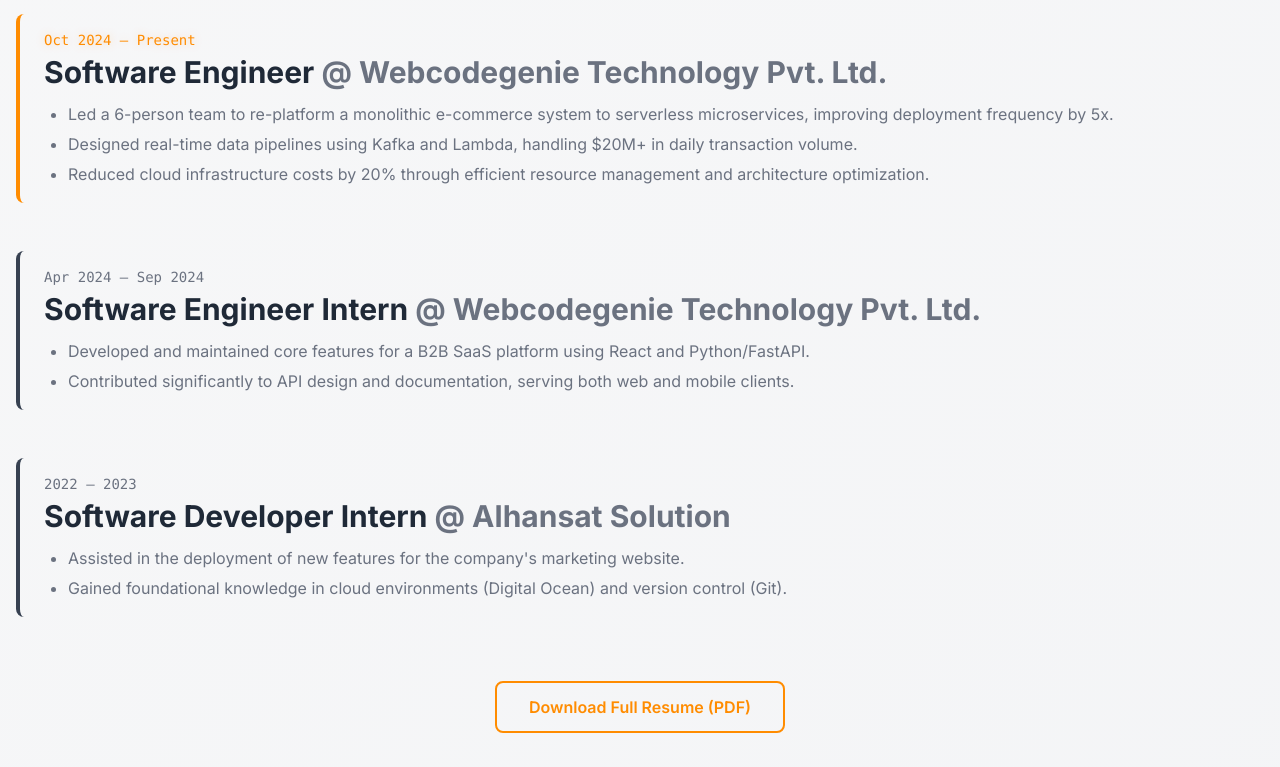
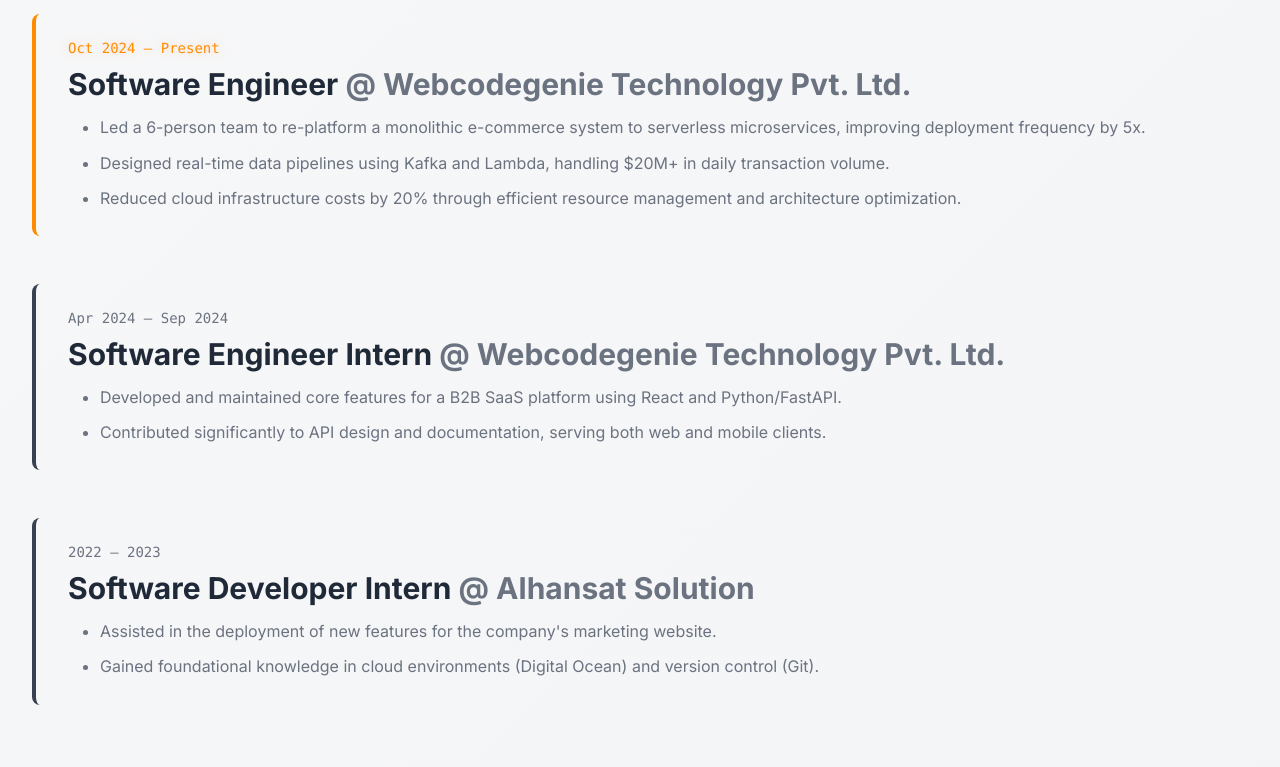
Before and after one commit to mkpatel-247/meet-portfolio-dev, an Angular app: page / in a window 1280 px wide. Shown: the part 2772-3539 px from the top of the page. Built offline with nearby package versions, Linux system fonts and the light colour scheme.

Commit message:
[MP-22] : Fix animation in experience.

```diff
--- a/src/app/experience/experience.component.html
+++ b/src/app/experience/experience.component.html
@@ -6,13 +6,13 @@
   </h2>
 
   <!-- Timeline/List Structure -->
-  <div class="space-y-12">
+  <div class="space-y-8 md:space-y-12">
     <!-- Job 1 -->
-    <div class="work-item border-l-4 border-[--accent-color] pl-6 transition duration-300 p-4 rounded-lg -ml-4">
-      <p class="text-sm font-mono accent-text">Oct 2024 — Present</p>
-      <h3 class="text-3xl font-bold mt-1">Software Engineer <span class="text-gray-400 text-muted">&#64; Webcodegenie
+    <div class="work-item border-l-4 border-[--accent-color] pl-6 md:pl-8 transition-all duration-300 p-4 md:p-6 rounded-lg hover:bg-gray-800/30 light:hover:bg-gray-100/30 hover:shadow-lg hover:-translate-x-1" data-aos="fade-up" data-aos-delay="100">
+      <p class="text-sm font-mono accent-text mb-2">Oct 2024 — Present</p>
+      <h3 class="text-2xl md:text-3xl font-bold mt-1 mb-3">Software Engineer <span class="text-gray-400 text-muted">&#64; Webcodegenie
           Technology Pvt. Ltd.</span></h3>
-      <ul class="list-disc ml-6 mt-3 space-y-1 text-gray-400 text-muted">
+      <ul class="list-disc ml-6 md:ml-8 mt-3 space-y-2 text-gray-400 text-muted">
         <li>Led a 6-person team to re-platform a monolithic e-commerce system to serverless microservices, improving
           deployment frequency by 5x.</li>
         <li>Designed real-time data pipelines using Kafka and Lambda, handling $20M+ in daily transaction volume.
@@ -24,11 +24,11 @@
 
     <!-- Job 2 -->
     <div
-      class="work-item border-l-4 border-gray-700 light:border-gray-400 pl-6 transition duration-300 p-4 rounded-lg -ml-4">
-      <p class="text-sm font-mono text-gray-500 text-muted">Apr 2024 — Sep 2024</p>
-      <h3 class="text-3xl font-bold mt-1">Software Engineer Intern <span class="text-gray-400 text-muted">&#64;
+      class="work-item border-l-4 border-gray-700 light:border-gray-400 pl-6 md:pl-8 transition-all duration-300 p-4 md:p-6 rounded-lg hover:bg-gray-800/30 light:hover:bg-gray-100/30 hover:shadow-lg hover:-translate-x-1" data-aos="fade-up" data-aos-delay="200">
+      <p class="text-sm font-mono text-gray-500 text-muted mb-2">Apr 2024 — Sep 2024</p>
+      <h3 class="text-2xl md:text-3xl font-bold mt-1 mb-3">Software Engineer Intern <span class="text-gray-400 text-muted">&#64;
           Webcodegenie Technology Pvt. Ltd.</span></h3>
-      <ul class="list-disc ml-6 mt-3 space-y-1 text-gray-400 text-muted">
+      <ul class="list-disc ml-6 md:ml-8 mt-3 space-y-2 text-gray-400 text-muted">
         <li>Developed and maintained core features for a B2B SaaS platform using React and Python/FastAPI.</li>
         <li>Contributed significantly to API design and documentation, serving both web and mobile clients.</li>
       </ul>
@@ -36,20 +36,20 @@
 
     <!-- Job 3 -->
     <div
-      class="work-item border-l-4 border-gray-700 light:border-gray-400 pl-6 transition duration-300 p-4 rounded-lg -ml-4">
-      <p class="text-sm font-mono text-gray-500 text-muted">2022 — 2023</p>
-      <h3 class="text-3xl font-bold mt-1">Software Developer Intern <span class="text-gray-400 text-muted">&#64;
+      class="work-item border-l-4 border-gray-700 light:border-gray-400 pl-6 md:pl-8 transition-all duration-300 p-4 md:p-6 rounded-lg hover:bg-gray-800/30 light:hover:bg-gray-100/30 hover:shadow-lg hover:-translate-x-1" data-aos="fade-up" data-aos-delay="300">
+      <p class="text-sm font-mono text-gray-500 text-muted mb-2">2022 — 2023</p>
+      <h3 class="text-2xl md:text-3xl font-bold mt-1 mb-3">Software Developer Intern <span class="text-gray-400 text-muted">&#64;
           Alhansat Solution</span></h3>
-      <ul class="list-disc ml-6 mt-3 space-y-1 text-gray-400 text-muted">
+      <ul class="list-disc ml-6 md:ml-8 mt-3 space-y-2 text-gray-400 text-muted">
         <li>Assisted in the deployment of new features for the company's marketing website.</li>
         <li>Gained foundational knowledge in cloud environments (Digital Ocean) and version control (Git).</li>
       </ul>
     </div>
   </div>
 
-  <div class="text-center mt-16">
+  <div class="text-center mt-16" data-aos="fade-up" data-aos-delay="400">
     <button onclick="alert('Resume Download Mock')"
-      class="py-3 px-8 text-base font-semibold border-2 rounded-lg accent-button">
+      class="py-3 px-8 text-base font-semibold border-2 rounded-lg accent-button transition-all duration-300 hover:scale-105 hover:shadow-lg">
       Download Full Resume (PDF)
     </button>
   </div>
--- a/src/app/experience/experience.component.scss
+++ b/src/app/experience/experience.component.scss
@@ -0,0 +1,52 @@
+.work-item {
+  position: relative;
+
+  // Smooth border color transition on hover
+  &:hover {
+    border-left-color: var(--accent-color, #ff8c00) !important;
+  }
+
+  // Add a subtle glow effect on hover
+  &::before {
+    content: '';
+    position: absolute;
+    left: -4px;
+    top: 0;
+    bottom: 0;
+    width: 4px;
+    background: var(--accent-color, #ff8c00);
+    opacity: 0;
+    transition: opacity 0.3s ease;
+  }
+
+  &:hover::before {
+    opacity: 0.3;
+  }
+
+  // Ensure smooth transitions
+  transition: all 0.3s cubic-bezier(0.4, 0, 0.2, 1);
+}
+
+// Improve list item spacing and readability
+.work-item ul {
+  li {
+    line-height: 1.7;
+    transition: color 0.2s ease;
+
+    &:hover {
+      color: rgba(255, 255, 255, 0.9);
+    }
+  }
+}
+
+// Responsive adjustments
+@media (max-width: 768px) {
+  .work-item {
+    padding: 1rem;
+    margin-left: 0;
+
+    h3 {
+      font-size: 1.5rem;
+    }
+  }
+}
```
